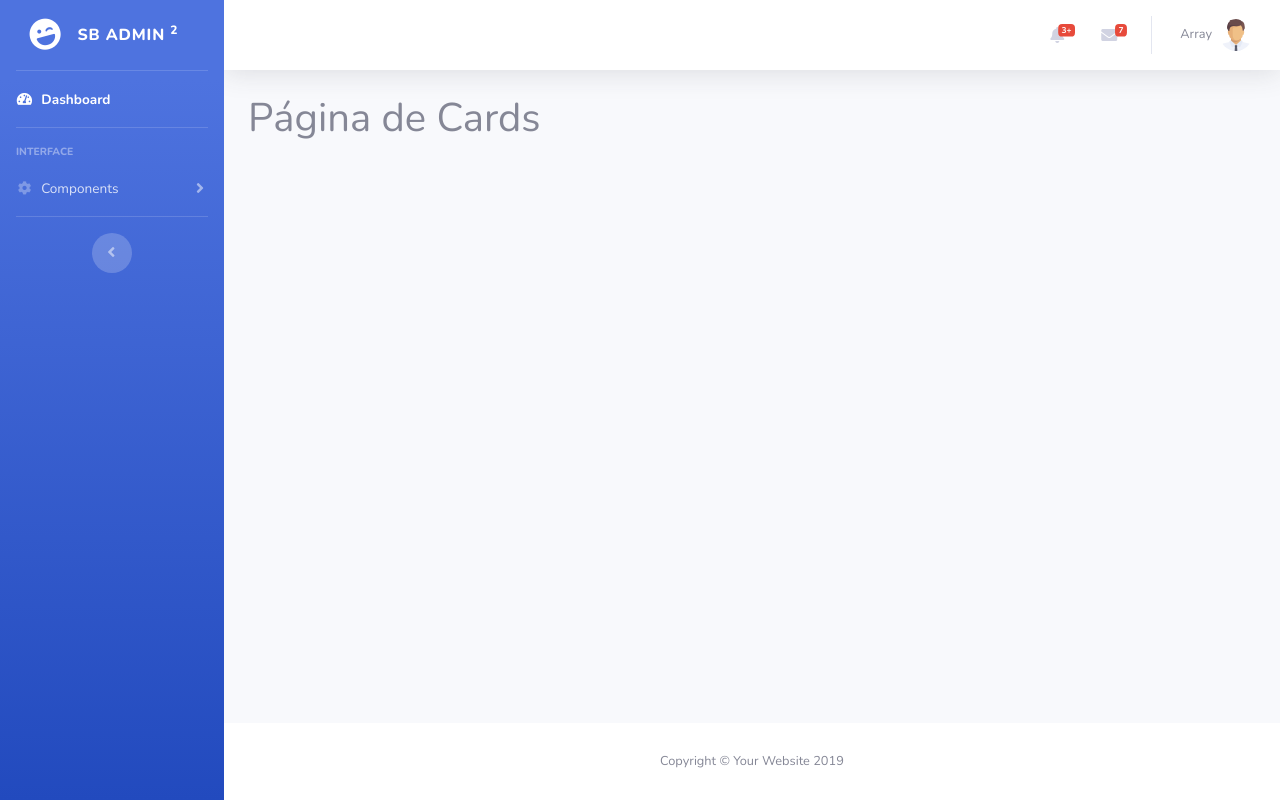
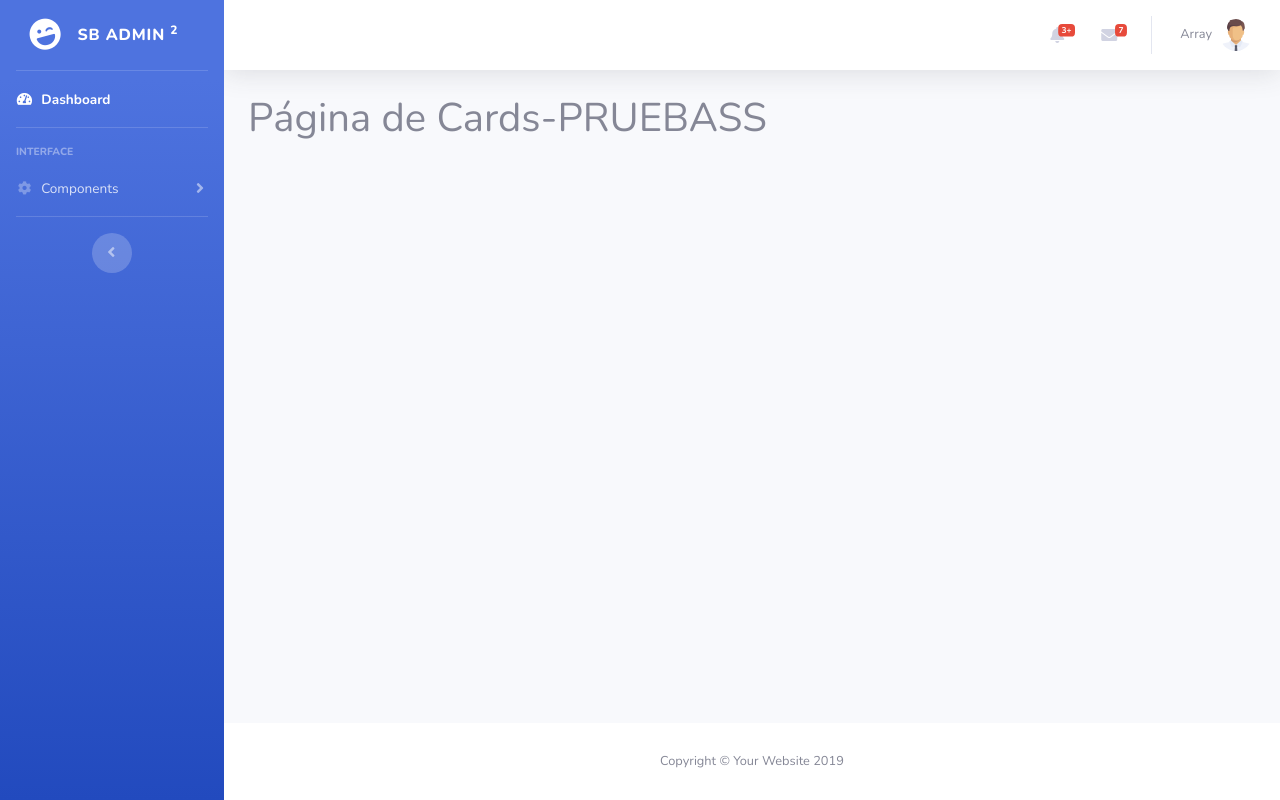
Before and after one commit to MileneMilagros/LOGIN, a PHP site: page /dashboard/cards.php in a window 1280 px wide. Run offline with PHP 8.4, Linux system fonts and the light colour scheme; a user stored in the database is signed in.

Commit message:
prueba de cambios de rama

```diff
--- a/dashboard/cards.php
+++ b/dashboard/cards.php
@@ -2,7 +2,7 @@
 
 <!--INICIO del cont principal-->
 <div class="container">
-    <h1>Página de Cards</h1>
+    <h1>Página de Cards-PRUEBASS</h1>
 </div>
 <!--FIN del cont principal-->
 
```
